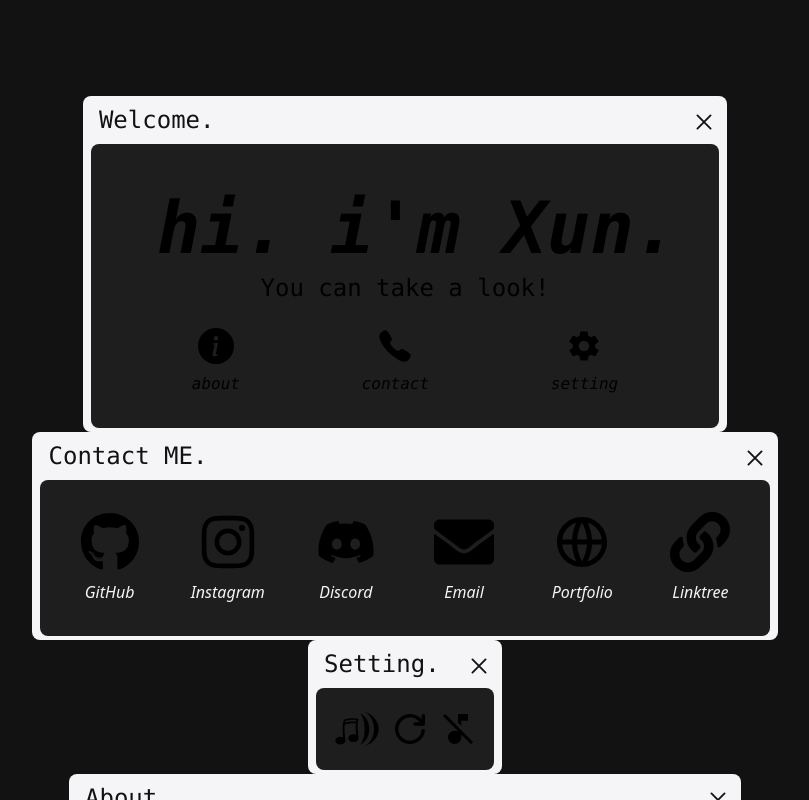
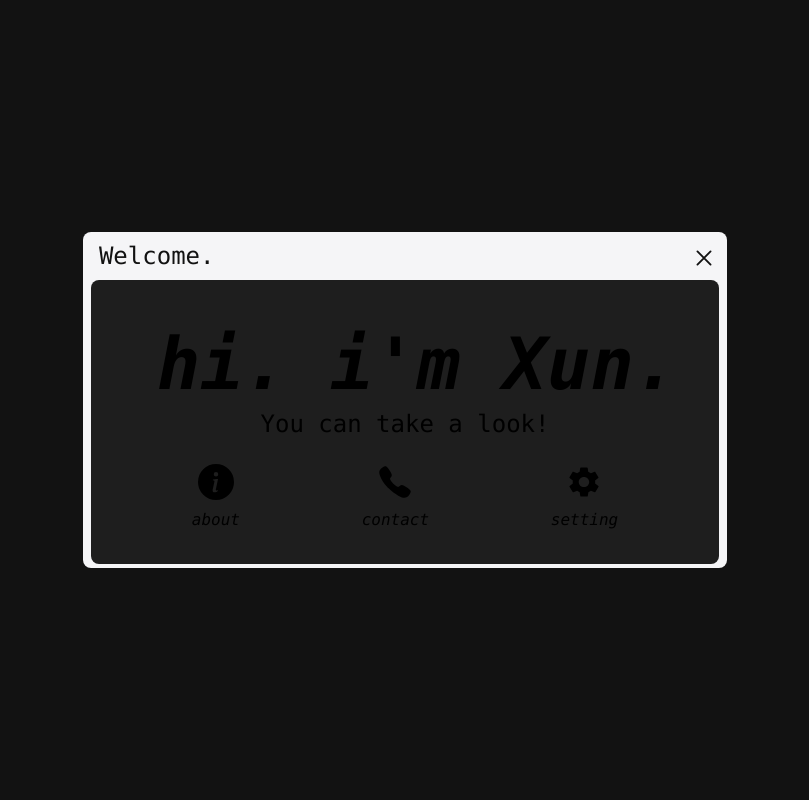
Before and after one commit to c0u1b0o6o/Xun-Portfolio, a Next.js app: page / in a window 1280 px wide. Shown: the top 800 px of the page, without its empty margins (235-1044 px from the left). Built offline with nearby package versions, Linux system fonts and the light colour scheme.

Commit message:
added feature: close/open windows

```diff
--- a/app/page.tsx
+++ b/app/page.tsx
@@ -22,7 +22,6 @@ export default function Home() {
     >
       <LayoutProvider value={constraintsRef}>
         <DotGridBackground />
-
         <WelcomeWindow />
         <ContactWindow />
         <SettingWindow />
--- a/components/CavaVisualizer.tsx
+++ b/components/CavaVisualizer.tsx
@@ -8,7 +8,7 @@ const CONFIG = {
   BAR_COUNT: 32,
   BAR_WIDTH_RATIO: 0.75,
   SMOOTHING: 0.85,
-  MAX_HEIGHT_RATIO: 0.75, // 最大佔比限制
+  MAX_HEIGHT_RATIO: 0.70, // 最大佔比限制
   AMP_FACTOR: 1.35,       // 高度放大係數
   FFT_SIZE: 64,           // BAR_COUNT * 2
 };
@@ -95,7 +95,7 @@ export default function CavaVisualizer() {
 
       // 計算高度
       const normalized = (smoothedDataRef.current[i] / 255) * CONFIG.AMP_FACTOR;
-      const constrainedHeight = Math.min(normalized * CONFIG.MAX_HEIGHT_RATIO, 0.9);
+      const constrainedHeight = Math.min(normalized * CONFIG.MAX_HEIGHT_RATIO, 1);
       const barHeight = Math.max(constrainedHeight * height, 2);
 
       // 繪製左半部 (從左向中心)
--- a/components/DotGridBackground.tsx
+++ b/components/DotGridBackground.tsx
@@ -1,5 +1,4 @@
 'use client';
-import { useState } from "react";
 import CavaVisualizer from "./CavaVisualizer";
 
 export default function DotGridBackground() {
--- a/components/DragWindow.tsx
+++ b/components/DragWindow.tsx
@@ -1,5 +1,5 @@
 'use client';
-import { motion, useDragControls, AnimatePresence } from "framer-motion";
+import { motion, useDragControls, AnimatePresence, useMotionValue } from "framer-motion";
 import React from "react";
 import { useLayout, useSfx, useWindowContext } from "@/providers";
 import { IoCloseOutline } from "react-icons/io5";
@@ -19,7 +19,7 @@ export default function DragWindow({ children, title = 'None', id, className}: D
 
     const [isDraggin, setIsDraggin] = React.useState(false);
 
-    const { toggleWindow,focusWindow} = useWindowContext();
+    const { toggleWindow,focusWindow,updatePosition} = useWindowContext();
     const windowState = useWindowContext().windows[id];;
 
     const handleClose = () => {
@@ -35,7 +35,10 @@ export default function DragWindow({ children, title = 'None', id, className}: D
                     animate={{ opacity: 1, scale: 1 }}
                     exit={{ opacity: 0, scale: 0.8 }}
             onClick={() => focusWindow(id)}
-            style={{zIndex: windowState.z}}
+            style={{
+                position: 'absolute',
+                zIndex: windowState.z
+            }}
             drag
             dragControls={dragControls}
             dragMomentum={true}
@@ -48,7 +51,8 @@ export default function DragWindow({ children, title = 'None', id, className}: D
                 scale: 1.05,
                 transition: { duration: 0.15, ease: "easeOut" },
             }}
-            onDragEnd={() => {
+            onDragEnd={(event,info) => {
+                updatePosition(id, info.point.x, info.point.y);
                 setIsDraggin(false);
                 playClickSfx();
             }}
@@ -60,7 +64,7 @@ export default function DragWindow({ children, title = 'None', id, className}: D
             className={`shadow-lg transition-shadow duration-200 rounded-lg select-none ${className || ''}`}
 
        >
-            <div style={{pointerEvents: isDraggin ? 'none' : 'auto'}}
+            <div style={{pointerEvents: isDraggin ? 'none' : 'auto'}} // DO NOT CHANGE
                 onPointerDown={(e) => {dragControls.start(e); focusWindow(id);}}
                 className="relative bg-ink-900 rounded-lg pt-2 px-2 pb-1"
             >
--- a/constants/music.ts
+++ b/constants/music.ts
@@ -15,6 +15,10 @@ export const MUSIC_ASSETS= {
     BLOOMINGVILLAIN:{
         src: "/music/BloomingVillain.mp3",
         defaultVolume: 0.2
+    },
+    CRUSH:{
+        src: "/music/PendulumCrush.mp3",
+        defaultVolume: 0.3
     }
 } as const;
 
--- a/providers/musicProvider.tsx
+++ b/providers/musicProvider.tsx
@@ -1,16 +1,16 @@
 'use client';
 
 import { MusicContextType, MusicProps } from "@/types/music";
-import React, { useCallback, useContext } from "react";
+import React, { useContext } from "react";
 import { createContext, useEffect } from "react";
-import { MUSIC_ASSETS, MusicAssetPath } from "@/constants/music";
+import { MUSIC_ASSETS } from "@/constants/music";
 
-const defaultValue:MusicContextType = {
+const defaultValue: MusicContextType = {
   isMusicMuted: true,
-    toggleMusicMute: () => {console.warn("toggleMusicMute is not implemented now. pls check.")},
+  toggleMusicMute: () => { console.warn("toggleMusicMute is not implemented now. pls check.") },
   audioRef: { current: null },
-    currentTrack: MUSIC_ASSETS.BLOOMINGVILLAIN,
-    changeTrack: () => {console.warn("changeTrack is not implemented now. pls check.")},
+  currentTrack: MUSIC_ASSETS.CRUSH,
+  changeTrack: () => { console.warn("changeTrack is not implemented now. pls check.") },
 };
 
 // Create the Music Abstract Context Type Object.
@@ -23,10 +23,10 @@ const MusicContext = createContext<MusicContextType>(defaultValue);
 // 1. [], it only run once when the component is mounted.
 // 2. [isMusicMuted], it will run when the component is mounted and when the isMusicMuted state changes.
 // 3. , nothing, you should take care bout it bro. It'll run all the time when anything updated.
-export function MusicProvider({ children}: { children: React.ReactNode; }) {
+export function MusicProvider({ children }: { children: React.ReactNode; }) {
   const [isMusicMuted, setIsMusicMuted] = React.useState(true); // That's what i talk about the state like event bro.
   const [isMounted, setIsMounted] = React.useState(false);
-    const [currentTrack, setCurrentTrack] = React.useState<MusicProps>(MUSIC_ASSETS.BLOOMINGVILLAIN);
+  const [currentTrack, setCurrentTrack] = React.useState<MusicProps>(MUSIC_ASSETS.CRUSH);
   const audioRef = React.useRef<HTMLAudioElement | null>(null);
 
   // ---This useEffect will run once while amounting.---
@@ -67,21 +67,21 @@ export function MusicProvider({ children}: { children: React.ReactNode; }) {
         console.warn("[Music] Auto-play prevented:", e);
       });
     }
-    },[isMusicMuted,isMounted,currentTrack])
+  }, [isMusicMuted, isMounted, currentTrack])
 
   // ---This is the function to toggle the music mute state. We Abstracted it before.---
   // 1. set toggle state, if 1 ? 0 : 1. Yeah. You should know what im talkin bout.
   // 2. persist the state in localStorage, so when user refresh the page, it can keep the state. I just want to make it more user-friendly bro.
   // 3. return the new state.
-    const toggleMusicMute = React.useCallback(()=>{
+  const toggleMusicMute = React.useCallback(() => {
     setIsMusicMuted((prev) => {
       const newState = !prev;
       /*NOTE: I just ai and maybe it's working like, when user play the music, and want to turn to another tab
       make this website rebuild, state reset, the music stop. So use localStorage to presist this situation*/
-            localStorage.setItem('isMusicMuted', JSON.stringify(newState));
+      // localStorage.setItem('isMusicMuted', JSON.stringify(newState));
       return newState;
     });
-    },[])
+  }, [])
 
   // ---This is the function to change the music track.---
   // Change the current track and keep the music playing state.
@@ -134,9 +134,9 @@ export function MusicProvider({ children}: { children: React.ReactNode; }) {
 // const { isMusicMuted, toggleMusicMute } = useMusicContext();
 
 // Then, we can catch the error when we use the hook outside of the provider, and make it more user-friendly. Nice.
-export const useMusicContext = () =>{
+export const useMusicContext = () => {
   const context = useContext(MusicContext);
-  if(!context){
+  if (!context) {
     throw new Error("useMusicContext must be used within a MusicProvider");
   }
   return context;
--- a/providers/windowProvider.tsx
+++ b/providers/windowProvider.tsx
@@ -8,16 +8,15 @@ const WindowContext = createContext<WindowContextType | null>(null);
 // 預設各視窗的初始位置
 const DEFAULT_WINDOWS_STATES: Record<WindowId, WindowProps> = {
     welcome: { id: 'welcome', isOpen: true, x: 0, y: 0, z: 10 }, // we dont need this
-    setting: { id: 'setting', isOpen: true, x: 200, y: 100, z: 10 },
-    contact: { id: 'contact', isOpen: true, x: 50, y: 150, z: 10 },
-    blog: { id: 'blog', isOpen: true, x: 400, y: 250, z: 10 },
-    about: { id: 'about', isOpen: true, x: 500, y: 300, z: 10 },
-    dock: { id: 'dock', isOpen: true, x: 0, y: 0, z: 10 },
+    setting: { id: 'setting', isOpen: false, x: 200, y: 100, z: 10 },
+    contact: { id: 'contact', isOpen: false, x: 50, y: 150, z: 10 },
+    blog: { id: 'blog', isOpen: false, x: 400, y: 250, z: 10 },
+    about: { id: 'about', isOpen: false, x: 500, y: 300, z: 10 },
+    dock: { id: 'dock', isOpen: false, x: 0, y: 0, z: 10 },
 };
 
 export function WindowProvider({ children }: { children: React.ReactNode }) {
     const [windows, setWindows] = React.useState<Record<WindowId, WindowProps>>(DEFAULT_WINDOWS_STATES);
-    const [maxZ, setMaxZ] = React.useState(15); // track the current max z-index to ensure focused window is always on top.
     const [isMounted, setIsMounted] = React.useState(false);
 
     useEffect(() => {
@@ -76,7 +75,7 @@ const focusWindow = (id: WindowId) => {
     };
 
     return (
-        <WindowContext.Provider value={{ windows, toggleWindow, focusWindow }}>
+        <WindowContext.Provider value={{ windows, toggleWindow, focusWindow, updatePosition }}>
             {children}
         </WindowContext.Provider>
     );
--- a/types/window.ts
+++ b/types/window.ts
@@ -15,6 +15,7 @@ export interface WindowStates{
 export interface WindowContextType{
     windows: Record<WindowId, WindowStates>;
     toggleWindow: (id: WindowId) => void;
+    updatePosition: (id: WindowId, newX: number, newY: number) => void;
     focusWindow: (id: WindowId) => void; // click to bring it front, update z-index to the highest
 }
 export type WindowId = typeof WINDOW_ID[keyof typeof WINDOW_ID];
```
Also changed, not shown: 1 other file (tests, documents, lock files or other folders). Lines whose indentation alone changed are shown as unchanged.
